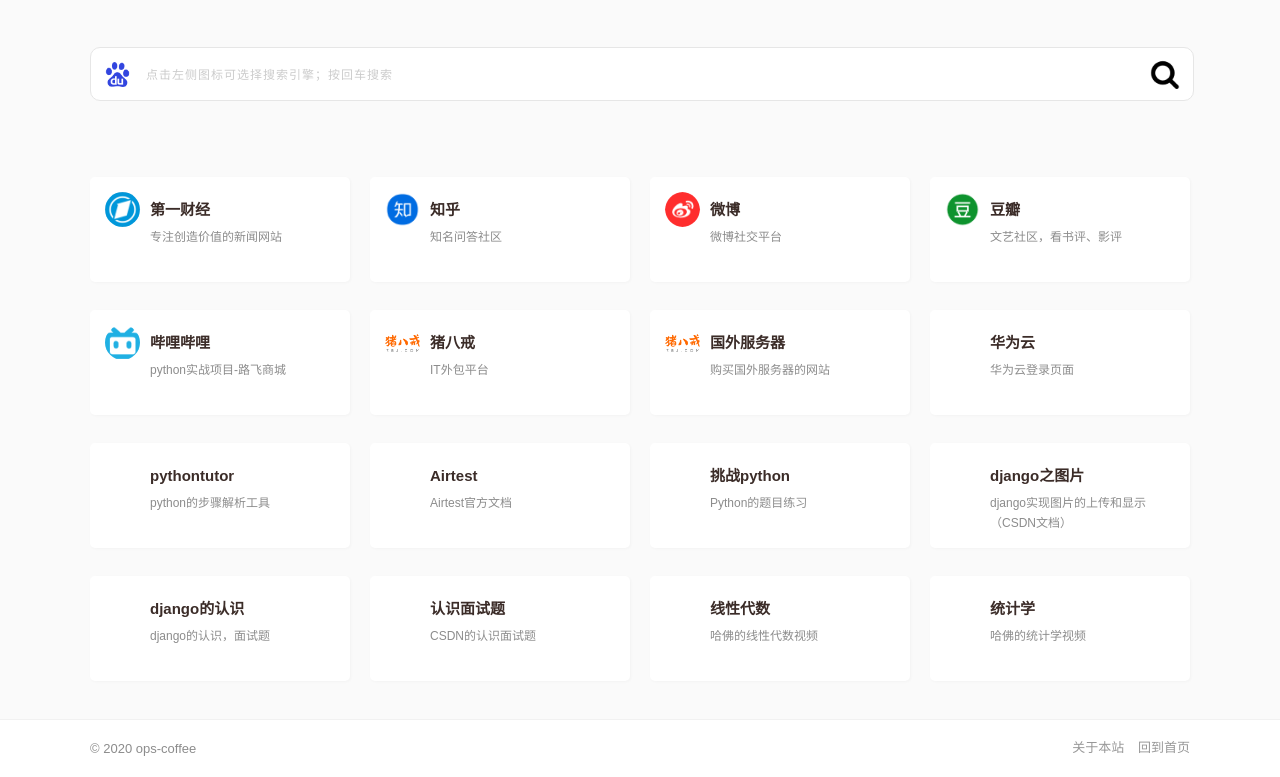
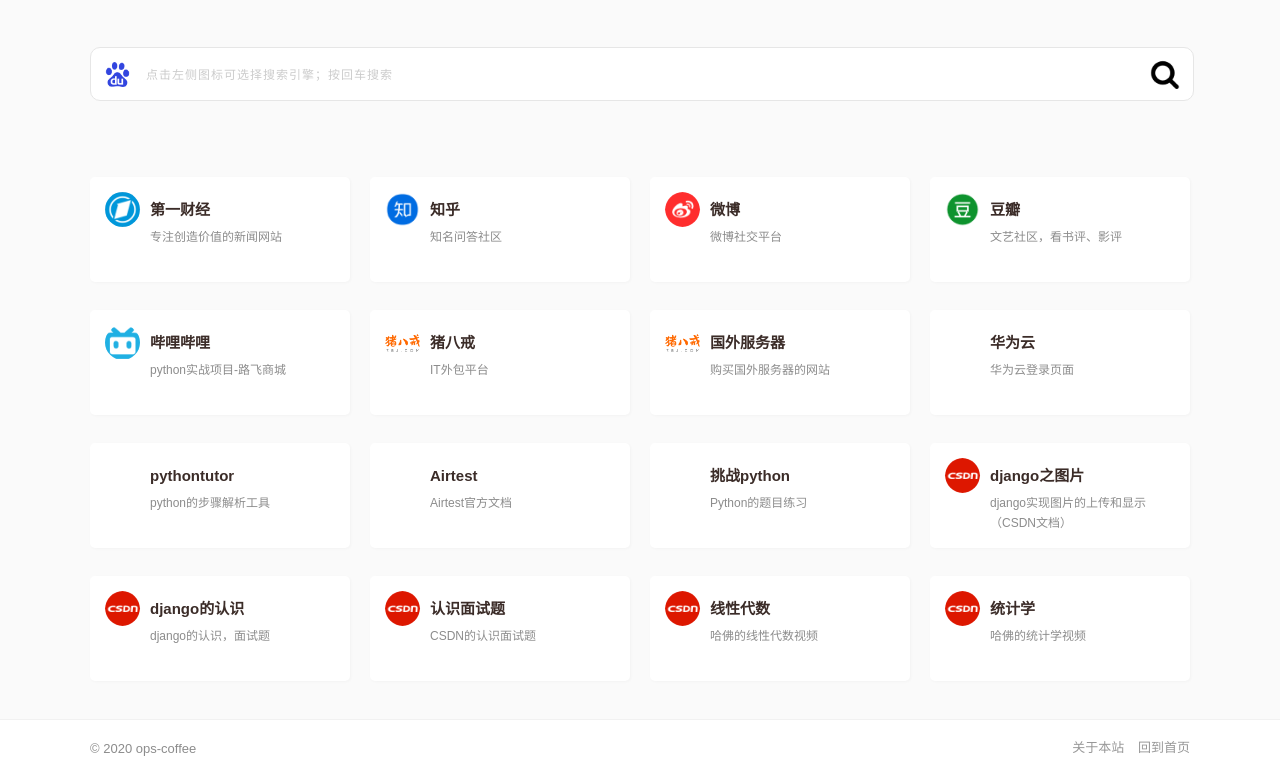
Before and after one commit to xieboss-create/xieboss-create.github.io, a plain HTML site: page index.html in a window 1280 px wide. Shown: the part 63-840 px from the top of the page. Drawn offline with Linux system fonts and the light colour scheme.

Commit message:
'修改图片'

```diff
--- a/index.html
+++ b/index.html
@@ -178,7 +178,7 @@
           <li>
             <a class="nav-item clearfix" href="https://blog.csdn.net/qq_27437781/article/details/80852978" target="_blank">
               <div class="nav-img"
-                style="margin-bottom:40px;background-image: url(/images/csdn-logo_.png);">
+                style="margin-bottom:40px;background-image: url(/images/csdn.png);">
               </div>
               <div class="nav-name">django之图片</div>
               <p>django实现图片的上传和显示（CSDN文档）</p>
@@ -187,7 +187,7 @@
           <li>
             <a class="nav-item clearfix" href="https://www.cnblogs.com/chongdongxiaoyu/p/9403399.html" target="_blank">
               <div class="nav-img"
-                style="margin-bottom:40px;background-image: url(/images/csdn-logo_.png);">
+                style="margin-bottom:40px;background-image: url(/images/csdn.png);">
               </div>
               <div class="nav-name">django的认识</div>
               <p>django的认识，面试题</p>
@@ -196,7 +196,7 @@
           <li>
             <a class="nav-item clearfix" href="https://blog.csdn.net/s1547823103/article/details/79769649" target="_blank">
               <div class="nav-img"
-                style="margin-bottom:40px;background-image: url(/images/csdn-logo_.png);">
+                style="margin-bottom:40px;background-image: url(/images/csdn.png);">
               </div>
               <div class="nav-name">认识面试题</div>
               <p>CSDN的认识面试题</p>
@@ -205,7 +205,7 @@
           <li>
             <a class="nav-item clearfix" href="http://open.163.com/newview/movie/courseintro?newurl=%2Fspecial%2FKhan%2Flinearalgebra.html#jtss-tsina" target="_blank">
               <div class="nav-img"
-                style="margin-bottom:40px;background-image: url(/images/csdn-logo_.png);">
+                style="margin-bottom:40px;background-image: url(/images/csdn.png);">
               </div>
               <div class="nav-name">线性代数</div>
               <p>哈佛的线性代数视频</p>
@@ -214,7 +214,7 @@
           <li>
             <a class="nav-item clearfix" href="http://open.163.com/newview/movie/courseintro?newurl=%2Fspecial%2FKhan%2Fkhstatistics.html" target="_blank">
               <div class="nav-img"
-                style="margin-bottom:40px;background-image: url(/images/csdn-logo_.png);">
+                style="margin-bottom:40px;background-image: url(/images/csdn.png);">
               </div>
               <div class="nav-name">统计学</div>
               <p>哈佛的统计学视频</p>
```
